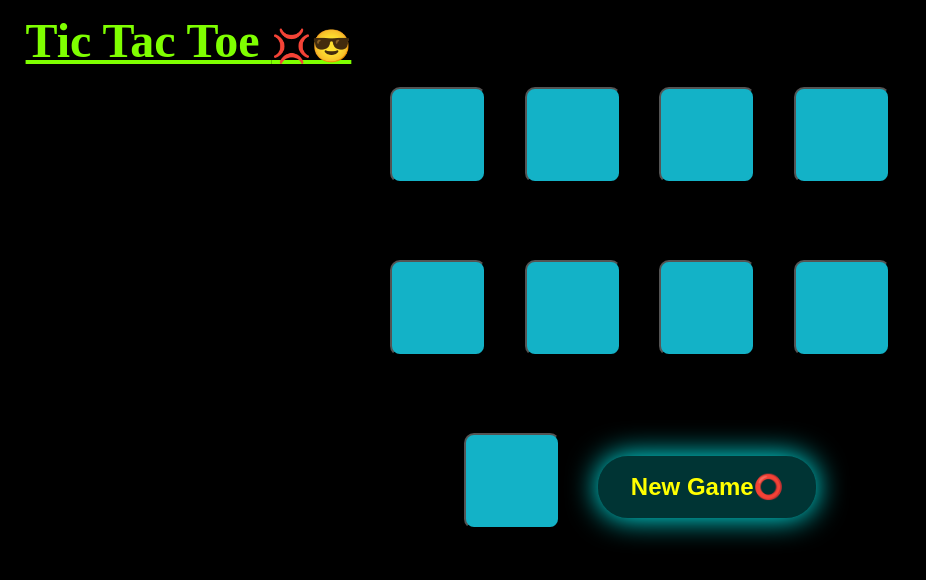
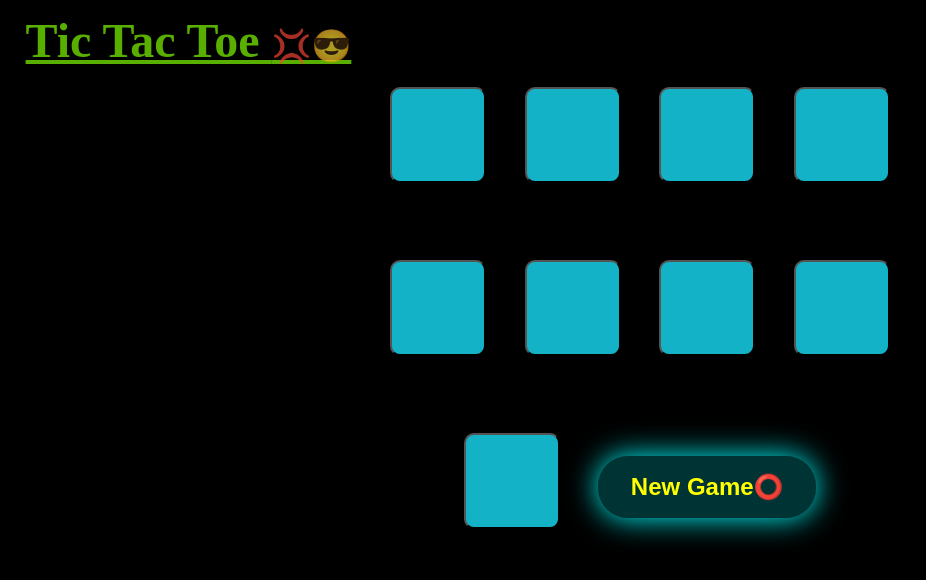
Before and after one commit to vedgalgat/tic-tac-toe, a plain HTML site: page index.html in a window 1280 px wide. Shown: the whole page, without its empty margins (0-926 px from the left). Drawn offline with Linux system fonts and the light colour scheme.

Commit message:
css changes

```diff
--- a/style.css
+++ b/style.css
@@ -12,7 +12,7 @@ body {
 }
 
  h1{
-    color:chartreuse;
+    color:rgba(128, 255, 0, 0.686);
     text-align: left;
     margin-left: 2vw;
     margin-top: 1vw;
```
